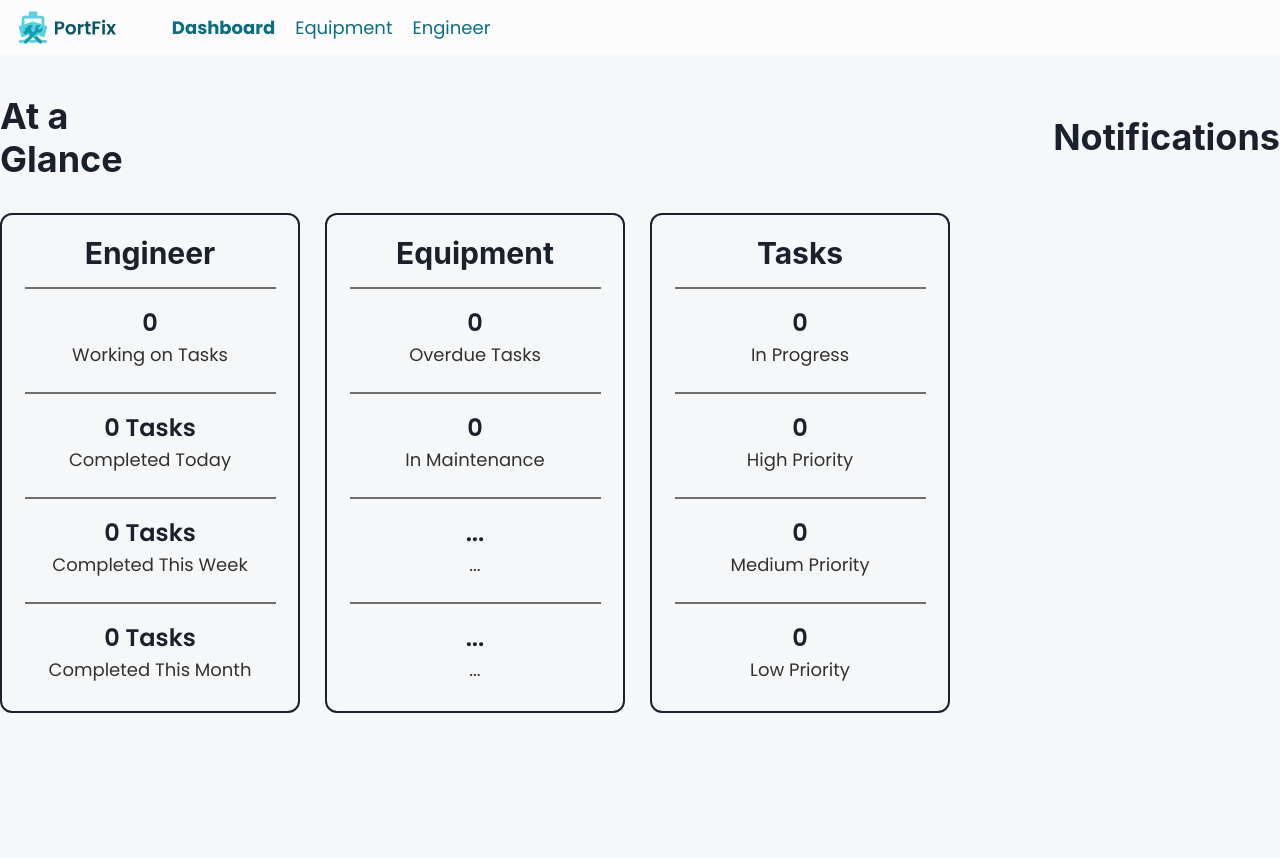
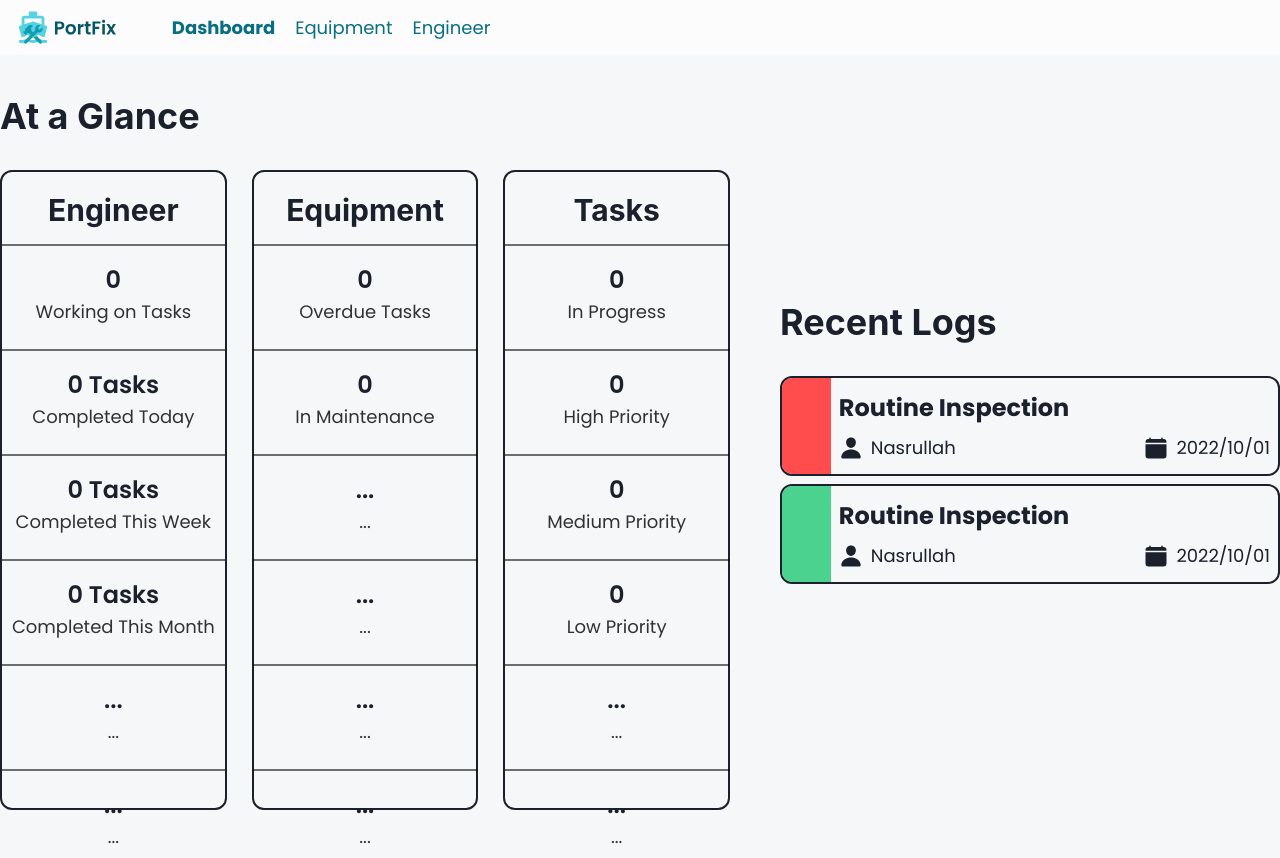
Before and after one commit to PuttTim/PSA-vpn2, a React (Vite) app in the folder portfix_web/: page /dashboard in a window 1280 px wide. Before the commit the page ends 800 px from the top, so only its background shows below. Built offline with nearby package versions, Linux system fonts and the light colour scheme; no server answers; the database is empty.

Commit message:
Log Notification Card UI Works

```diff
--- /dev/null
+++ b/portfix_web/src/Components/LogNotificationCard.tsx
@@ -0,0 +1,59 @@
+import { Box, Heading, HStack, VStack, Text, Icon } from "@chakra-ui/react"
+import { DateTime } from "luxon"
+import { IoCalendarClear, IoPerson, IoChevronForward } from "react-icons/io5"
+import React from "react"
+import { Log } from "../Interfaces/Log"
+
+type LogNotificationCardProps = {
+    title: string
+    type: "Cancelled" | "Completed"
+    engineerName: string
+    timestamp: DateTime
+}
+
+const LogNotificationCard = (props: LogNotificationCardProps) => {
+    return (
+        <HStack
+            _hover={{
+                borderColor:
+                    props.type === "Cancelled"
+                        ? "rgba(255, 77, 77)"
+                        : "rgba(75, 210, 143)",
+                cursor: "pointer",
+            }}
+            transition="border-color 0.2s ease-out"
+            border="2px"
+            borderRadius="xl"
+            overflow="hidden"
+            w="500px"
+            h="100px">
+            <Box
+                h="full"
+                width="10%"
+                bgColor={
+                    props.type === "Cancelled"
+                        ? "rgba(255, 77, 77)"
+                        : "rgba(75, 210, 143)"
+                }></Box>
+            <VStack w="90%" alignItems="start" pr="0.5rem">
+                <Text fontSize="2xl" fontWeight="bold">
+                    {props.title}
+                </Text>
+                <HStack w="full" justifyContent="space-between">
+                    <HStack>
+                        <Icon as={IoPerson} boxSize="24px" />
+                        <Text fontSize="lg">{props.engineerName}</Text>
+                    </HStack>
+                    <HStack>
+                        <Icon as={IoCalendarClear} boxSize="24px" />
+                        <Text fontSize="lg">
+                            {props.timestamp.toFormat("yyyy/MM/dd")}
+                        </Text>
+                    </HStack>
+                </HStack>
+            </VStack>
+        </HStack>
+    )
+}
+
+export default LogNotificationCard
--- a/portfix_web/src/Pages/Dashboard.tsx
+++ b/portfix_web/src/Pages/Dashboard.tsx
@@ -20,10 +20,10 @@ import {
     Divider,
 } from "@chakra-ui/react"
 import { DateTime } from "luxon"
+import LogNotificationCard from "../Components/LogNotificationCard"
 
 const Dashboard = () => {
     const db = getFirestore(firebaseInstance)
-    const [equipmentList, setEquipmentList] = useState<Equipment[]>([])
     const [taskList, setTaskList] = useState<Task[]>([])
     const [logList, setLogList] = useState<Log[]>([])
 
@@ -46,20 +46,6 @@ const Dashboard = () => {
             },
         )
 
-        //     const unsubscribeEquipment = onSnapshot(
-        //         collection(db, "equipment"),
-        //         querySnapshot => {
-        //             const tempEquipmentList: Equipment[] = []
-        //             querySnapshot.forEach(doc => {
-        //                 tempEquipmentList.push({
-        //                     ...(doc.data() as Equipment),
-        //                     id: doc.id,
-        //                 })
-        //             })
-        //             setEquipmentList(tempEquipmentList)
-        //         },
-        //     )
-
         const unsubscribeLog = onSnapshot(
             collection(db, "log"),
             querySnapshot => {
@@ -79,16 +65,14 @@ const Dashboard = () => {
 
         return () => {
             unsubscribeTask()
-            // unsubscribeEquipment()
             unsubscribeLog()
         }
     }, [])
 
     useEffect(() => {
-        console.log(equipmentList)
         console.log(taskList)
         console.log(logList)
-    }, [equipmentList, taskList, logList])
+    }, [taskList, logList])
 
     const getWorkingEngineers = (taskList: Task[]) => {
         const workingEngineers = [] as any[]
@@ -167,17 +151,14 @@ const Dashboard = () => {
     }
 
     return (
-        <Box w="full">
-            <HStack spacing="900px" mb="32px">
-                <Heading>At a Glance</Heading>
-                <Heading>Notifications</Heading>
-            </HStack>
-
+        <HStack w="full" maxWidth="1500px" spacing="50px">
+            <Box w="full" maxWidth="1000px">
+                <Heading mb="32px">At a Glance</Heading>
                 <HStack maxWidth="1000px" spacing="25px">
                     <Box
                         border="2px"
-                    h="500px"
-                    maxHeight="500px"
+                        h="min-content"
+                        maxHeight="80vh"
                         w="full"
                         maxWidth="300px"
                         borderRadius="xl"
@@ -209,7 +190,8 @@ const Dashboard = () => {
 
                             <Stat>
                                 <StatNumber textAlign="center">
-                                {getTasksCompletedToday(logList).length} Tasks
+                                    {getTasksCompletedToday(logList).length}{" "}
+                                    Tasks
                                 </StatNumber>
                                 <StatHelpText
                                     fontSize="lg"
@@ -221,7 +203,8 @@ const Dashboard = () => {
 
                             <Stat>
                                 <StatNumber textAlign="center">
-                                {getTasksCompletedWeek(logList).length} Tasks
+                                    {getTasksCompletedWeek(logList).length}{" "}
+                                    Tasks
                                 </StatNumber>
                                 <StatHelpText
                                     fontSize="lg"
@@ -233,7 +216,8 @@ const Dashboard = () => {
 
                             <Stat>
                                 <StatNumber textAlign="center">
-                                {getTasksCompletedMonth(logList).length} Tasks
+                                    {getTasksCompletedMonth(logList).length}{" "}
+                                    Tasks
                                 </StatNumber>
                                 <StatHelpText
                                     fontSize="lg"
@@ -242,12 +226,30 @@ const Dashboard = () => {
                                     Completed This Month
                                 </StatHelpText>
                             </Stat>
+                            <Stat>
+                                <StatNumber textAlign="center">...</StatNumber>
+                                <StatHelpText
+                                    fontSize="lg"
+                                    textColor="black"
+                                    textAlign="center">
+                                    ...
+                                </StatHelpText>
+                            </Stat>
+                            <Stat>
+                                <StatNumber textAlign="center">...</StatNumber>
+                                <StatHelpText
+                                    fontSize="lg"
+                                    textColor="black"
+                                    textAlign="center">
+                                    ...
+                                </StatHelpText>
+                            </Stat>
                         </VStack>
                     </Box>
                     <Box
                         border="2px"
-                    h="500px"
-                    maxHeight="500px"
+                        h="min-content"
+                        maxHeight="80vh"
                         w="full"
                         maxWidth="300px"
                         borderRadius="xl"
@@ -308,12 +310,30 @@ const Dashboard = () => {
                                     ...
                                 </StatHelpText>
                             </Stat>
+                            <Stat>
+                                <StatNumber textAlign="center">...</StatNumber>
+                                <StatHelpText
+                                    fontSize="lg"
+                                    textColor="black"
+                                    textAlign="center">
+                                    ...
+                                </StatHelpText>
+                            </Stat>
+                            <Stat>
+                                <StatNumber textAlign="center">...</StatNumber>
+                                <StatHelpText
+                                    fontSize="lg"
+                                    textColor="black"
+                                    textAlign="center">
+                                    ...
+                                </StatHelpText>
+                            </Stat>
                         </VStack>
                     </Box>
                     <Box
                         border="2px"
-                    h="500px"
-                    maxHeight="500px"
+                        h="min-content"
+                        maxHeight="80vh"
                         w="full"
                         maxWidth="300px"
                         borderRadius="xl"
@@ -378,10 +398,52 @@ const Dashboard = () => {
                                     Low Priority
                                 </StatHelpText>
                             </Stat>
+                            <Stat>
+                                <StatNumber textAlign="center">...</StatNumber>
+                                <StatHelpText
+                                    fontSize="lg"
+                                    textColor="black"
+                                    textAlign="center">
+                                    ...
+                                </StatHelpText>
+                            </Stat>
+                            <Stat>
+                                <StatNumber textAlign="center">...</StatNumber>
+                                <StatHelpText
+                                    fontSize="lg"
+                                    textColor="black"
+                                    textAlign="center">
+                                    ...
+                                </StatHelpText>
+                            </Stat>
                         </VStack>
                     </Box>
                 </HStack>
             </Box>
+            <Box>
+                <Heading mb="32px">Recent Logs</Heading>
+                <VStack
+                    h="min-content"
+                    maxHeight="80vh"
+                    w="100%"
+                    maxWidth="500px"
+                    pb="20px"
+                    overflow="hidden">
+                    <LogNotificationCard
+                        title="Routine Inspection"
+                        engineerName="Nasrullah"
+                        type="Cancelled"
+                        timestamp={DateTime.now()}
+                    />
+                    <LogNotificationCard
+                        title="Routine Inspection"
+                        engineerName="Nasrullah"
+                        type="Completed"
+                        timestamp={DateTime.now()}
+                    />
+                </VStack>
+            </Box>
+        </HStack>
     )
 }
 
```
Lines whose indentation alone changed are shown as unchanged.
